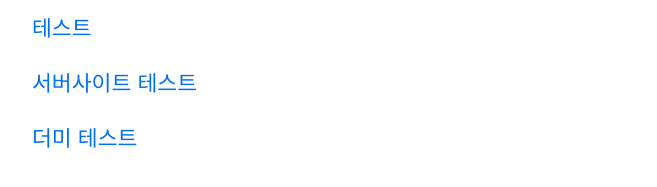
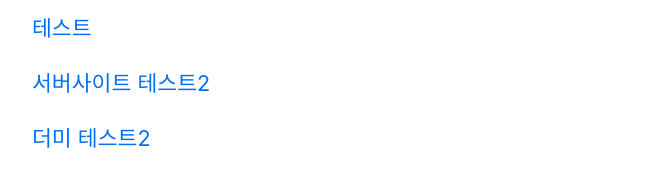
Before and after one commit to ohseachun/nextjs-build-sample, a Next.js app: page / in a window 1280 px wide. Shown: the part 687-874 px from the top of the page, without its empty margins (302-959 px from the left). Built offline with nearby package versions, Linux system fonts and the light colour scheme.

Commit message:
fallback to false2

```diff
--- a/pages/_app.js
+++ b/pages/_app.js
@@ -13,4 +13,5 @@ export default function App({ Component, pageProps }) {
     // }
 
   return <Component {...pageProps} />
+
 }
--- a/pages/index.js
+++ b/pages/index.js
@@ -38,12 +38,12 @@ export default function Home({ allPostsData }) {
                 </small>
             </li>
             <li className={utilStyles.listItem}>
-                <Link href={`/serverside`}>서버사이트 테스트</Link>
+                <Link href={`/serverside`}>서버사이트 테스트2</Link>
                 <br />
             </li>
 
             <li className={utilStyles.listItem}>
-                <Link href={`/posts/dummy`}>더미 테스트</Link>
+                <Link href={`/posts/dummy`}>더미 테스트2</Link>
                 <br />
             </li>
         </ul>
```
